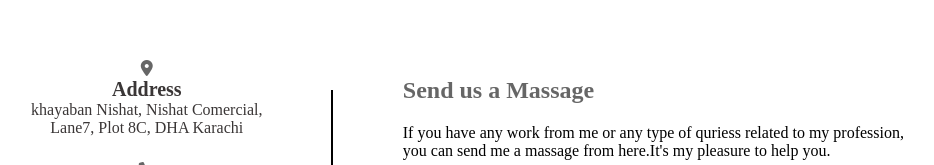
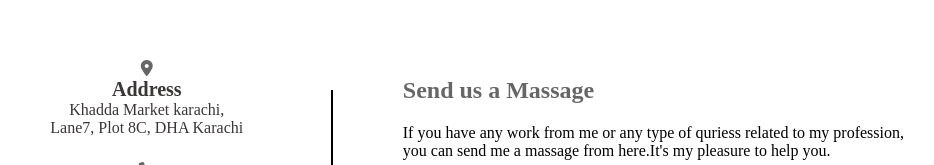
Before and after one commit to bilal-5/Contect, a plain HTML site: page index.html in a window 1280 px wide. Shown: the part 121-286 px from the top of the page, without its empty margins (130-1064 px from the left). Drawn offline with Linux system fonts and the light colour scheme.

Commit message:
Update index.html

```diff
--- a/index.html
+++ b/index.html
@@ -14,7 +14,7 @@
                 <div class="address details">
                     <i class="fa-solid fa-location-dot"></i>
                     <div class="topic">Address</div>
-                    <div class="text-one">khayaban Nishat, Nishat Comercial,</div>
+                    <div class="text-one">Khadda Market karachi,</div>
                     <div class="text-two">Lane7, Plot 8C, DHA Karachi</div>
                 </div>
                 <div class="phone details">
```
